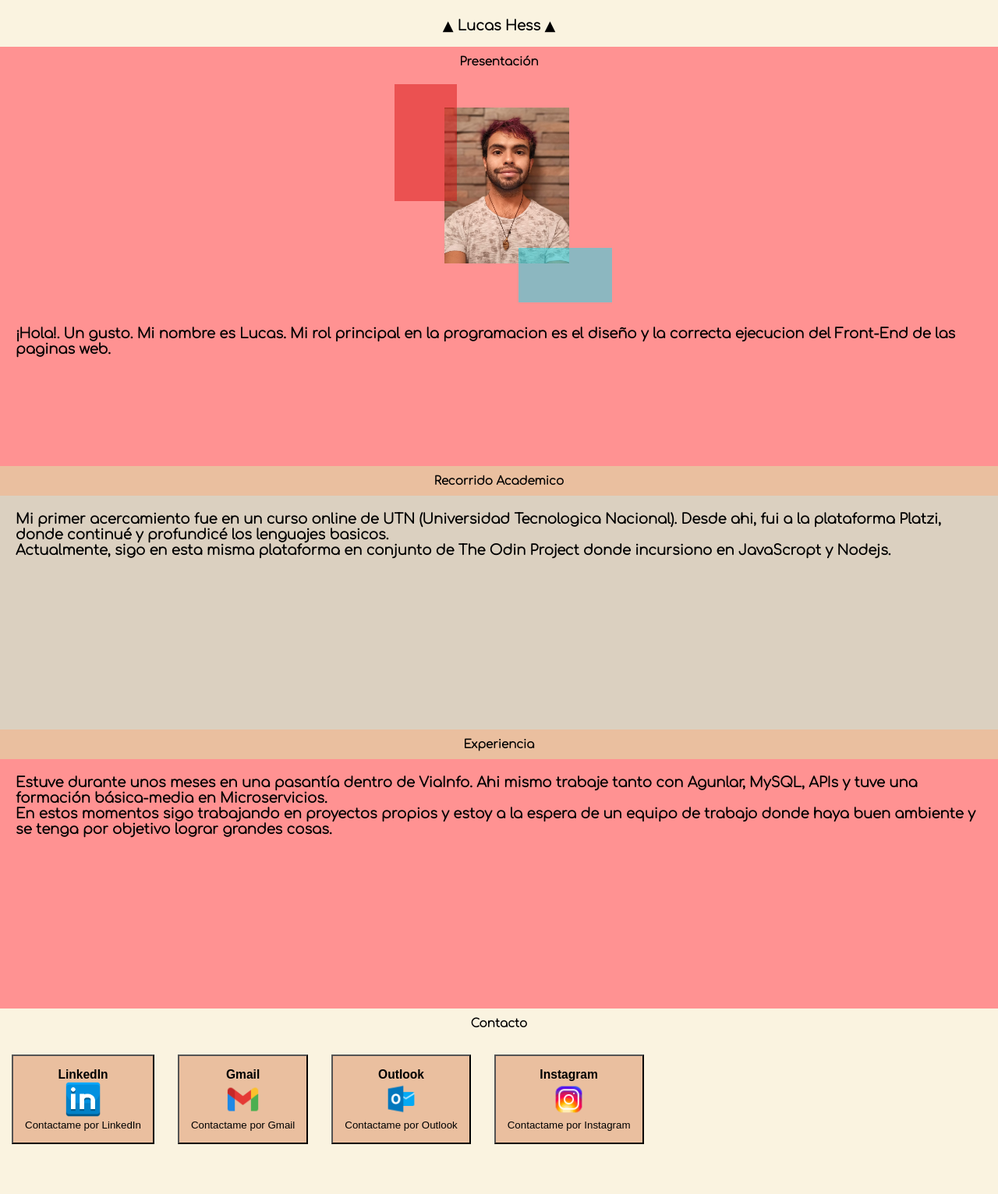
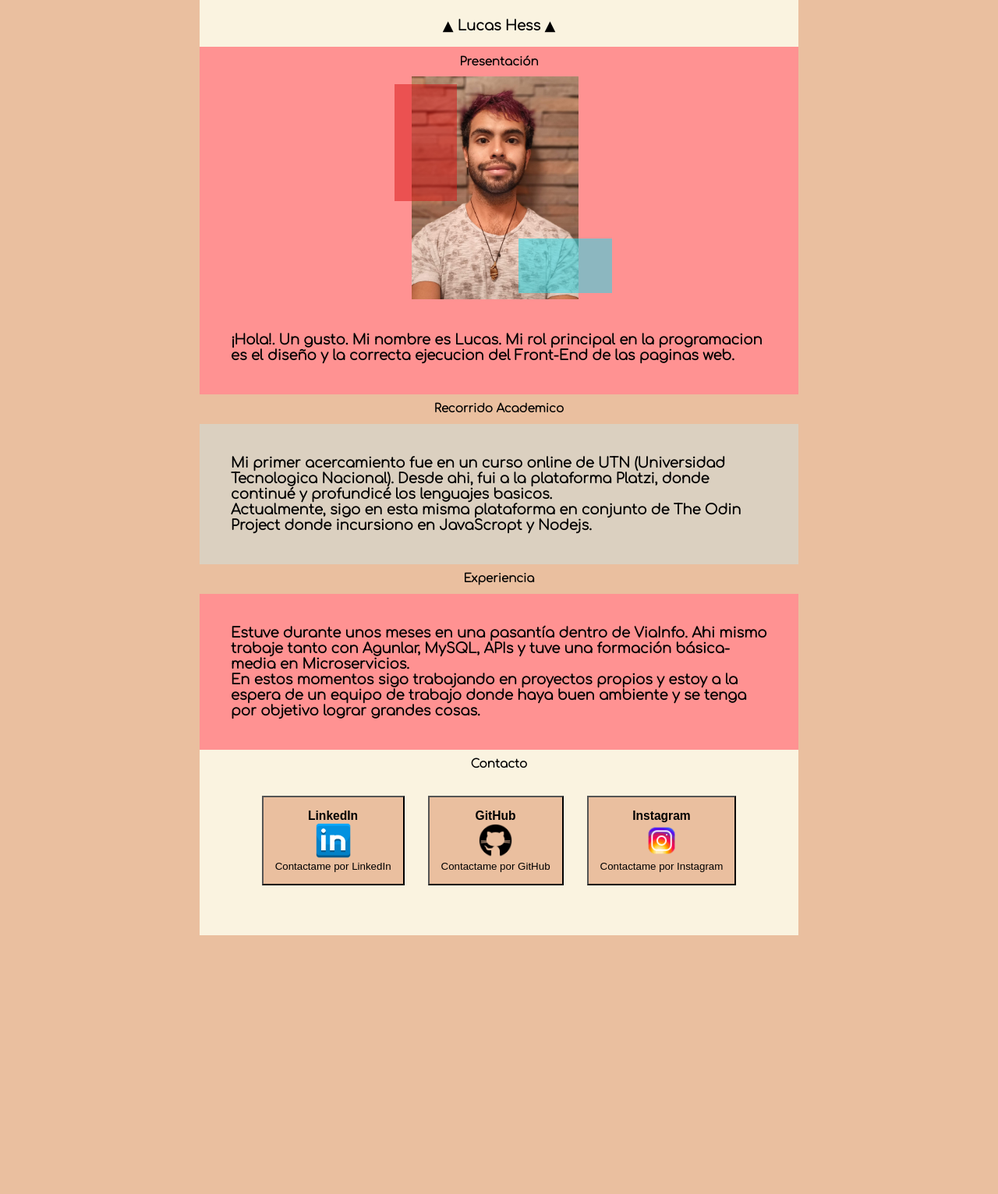
Before and after one commit to LuH3ss/Front-End-Web, a plain HTML site: page Front-End Web/index.html in a window 1280 px wide. Shown: the whole page at 78% size. After the commit the page ends 1200 px from the top, so only its background shows below. Drawn offline with Linux system fonts and the light colour scheme.

Commit message:
CV Actulizado

```diff
--- /dev/null
+++ b/Front-End Web/css/tablet.css
@@ -0,0 +1,9 @@
+section, footer  {
+    max-width: 768px;
+}
+
+html{
+    display: flex;
+    flex-direction: column;
+    align-items: center;
+}
--- a/Front-End Web/index.html
+++ b/Front-End Web/index.html
@@ -2,7 +2,7 @@
 <html lang="en">
 <head>
     <meta charset="UTF-8">
-    <meta name="viewport" content="width=device-width, inicial-scale=1.0" />
+
     <meta http-equiv="X-UA-Compatible" content="IE=edge">
     <meta name="viewport" content="width=device-width, initial-scale=1.0">
     <link rel="preconnect" href="https://fonts.googleapis.com">
@@ -10,6 +10,8 @@
 <link href="https://fonts.googleapis.com/css2?family=Comfortaa:wght@300&display=swap" rel="stylesheet">
     <title>Lucas Hess - Front-End Dev</title>
     <link rel="stylesheet" href="./styles.css">
+    <link rel="stylesheet" href="css/tablet.css" media="(min-width: 768px)">
+
 </head>
 <body>
     <header>
@@ -52,7 +54,8 @@
 </body>
 <footer>
     <div class="--contacto-title"><h2>Contacto</h2></div>
-    <section class="contacto-container--slider">
+    <div class="contacto-container--slider">
+       <a href="https://www.linkedin.com/in/lucas-axel-h-37362b116/">
         <article class="link-container--button">
             <button>
             <h3>LinkedIn</h3>
@@ -60,22 +63,18 @@
             <p>Contactame por LinkedIn</p>
         </button>
         </article>
-        <article class="gmail-container--button">
+    </a>
+
+    <a href="https://github.com/LuH3ss">
+        <article class="out-container--button">
             <button>
-            <h3>Gmail</h3>
-            <img src="imgs/icons8-gmail-48.png">
-            <p>Contactame por Gmail</p>
+            <h3>GitHub</h3>
+            <img src="imgs/icons8-github-50.png">
+            <p>Contactame por GitHub</p>
         </button>
         </article>
-
-        <article class="out-container--button">
-            <button>
-            <h3>Outlook</h3>
-            <img src="imgs/icons8-microsoft-outlook-48.png">
-            <p>Contactame por Outlook</p>
-        </button>
-        </article>
-
+    </a>
+    <a href="https://www.instagram.com/lucarna.jezz/?hl=es">
         <article class="insta-container--button">
         <button>
             <h3>Instagram</h3>
@@ -83,7 +82,8 @@
             <p>Contactame por Instagram</p>
         </button>
         </article>
-    </section>
+    </a>
+    </div>
 
 </footer>
 </html>
--- a/Front-End Web/styles.css
+++ b/Front-End Web/styles.css
@@ -16,7 +16,12 @@
 html {
     font-size: 62.5%;
     font-family: 'Comfortaa', cursive;
+    background-color:var(--fondo)
 }
+
+
+
+
 
 header {
     width: 100%;
@@ -43,9 +48,13 @@ main {
 
 
 .--presentacion-container{
-
+   display: flex;
+   flex-flow: row wrap;
     position: relative;
     background-color:var(--seccion-x1);
+    align-items: center;
+    justify-content: center;
+
 
 
 
@@ -61,17 +70,21 @@ main {
 .--presentacion-img {
 
     width: 100%;
+
     max-width: 320px;
-    height:300px;
+    height:auto;
     background-color:var(--seccion-x1);
     position: relative;
-    margin: 0 auto;
+
+
 }
 
 .--presentacion-img img {
-        width: 160px;
-        height: 200px;
-        margin: 40px 90px;
+    position: relative;
+    width: 67%;
+    max-width: 215px;
+    left: 15%;
+
 }
 
 .marco1 {
@@ -97,9 +110,9 @@ main {
 
 .--presentacion-text{
         width: 100%;
-        height: 200px;
+        height: auto;
         background-color: var(--seccion-x1);
-        padding: 20px;
+        padding: 40px;
         position: relative;
 }
 
@@ -139,8 +152,8 @@ este el de HTML: <div>Icons made by <a href="https://www.freepik.com" title="Fre
 .--formacion-text {
     background-color: var(--seccion-x2);
     width: 100%;
-    height: 300px;
-    padding: 20px;
+    height: auto;
+    padding: 40px;
     position: relative;
 }
 
@@ -161,8 +174,8 @@ este el de HTML: <div>Icons made by <a href="https://www.freepik.com" title="Fre
 .--experiencia-text {
     background-color: var(--seccion-x1);
     width: 100%;
-    height: 320px;
-    padding: 20px;
+    height: auto;
+    padding: 40px;
     position: relative;
 }
 
@@ -182,15 +195,11 @@ footer {
         align-items: center;
     }
 
-    .contacto-container {
-        width: 100%;
-        min-width: 320;
-        text-align: center;
 
-    }
     .contacto-container--slider {
         display: flex;
         height: 200px;
+        justify-content: center;
         overflow-x: scroll;
         overscroll-behavior-x: contain;
         scroll-snap-type: proximity;
```
Also changed, not shown: Front-End Web/imgs/icons8-github-50.png (added).
